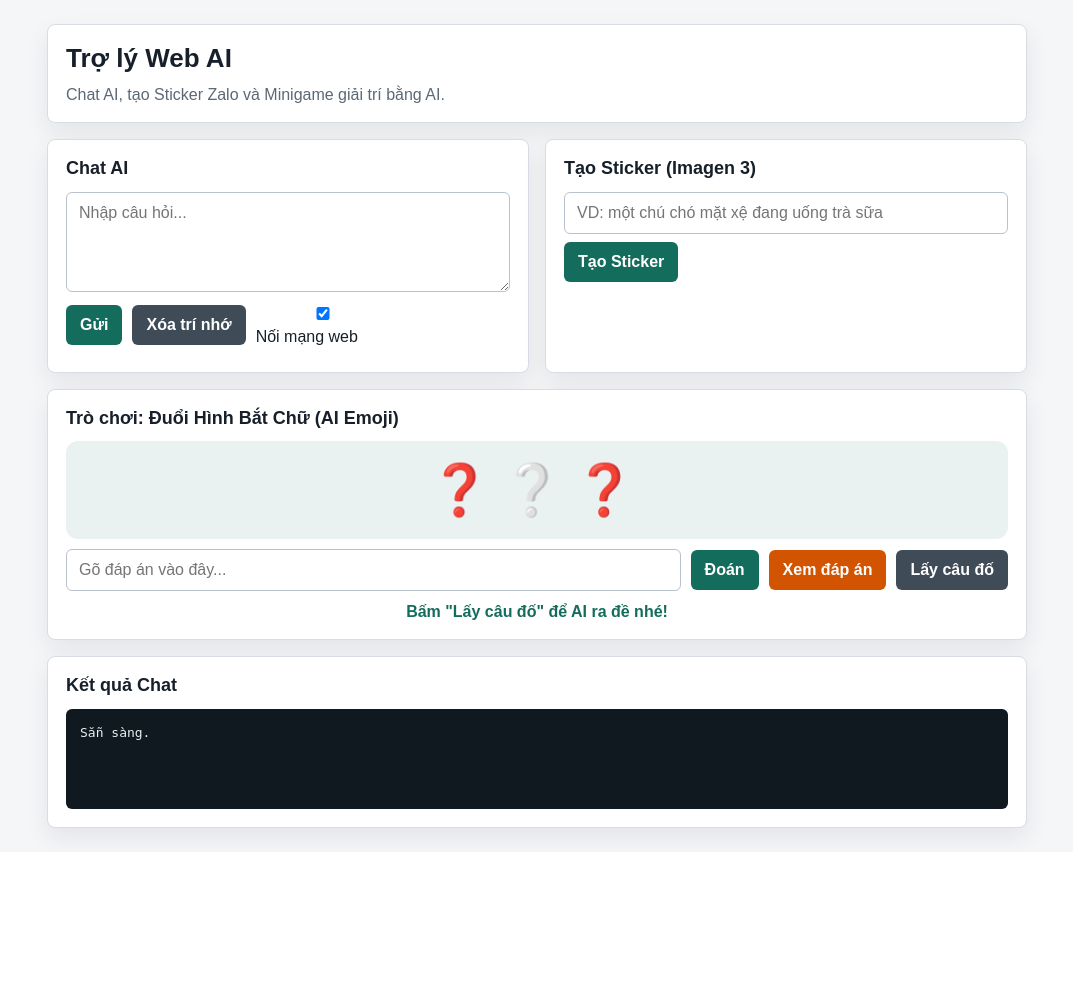
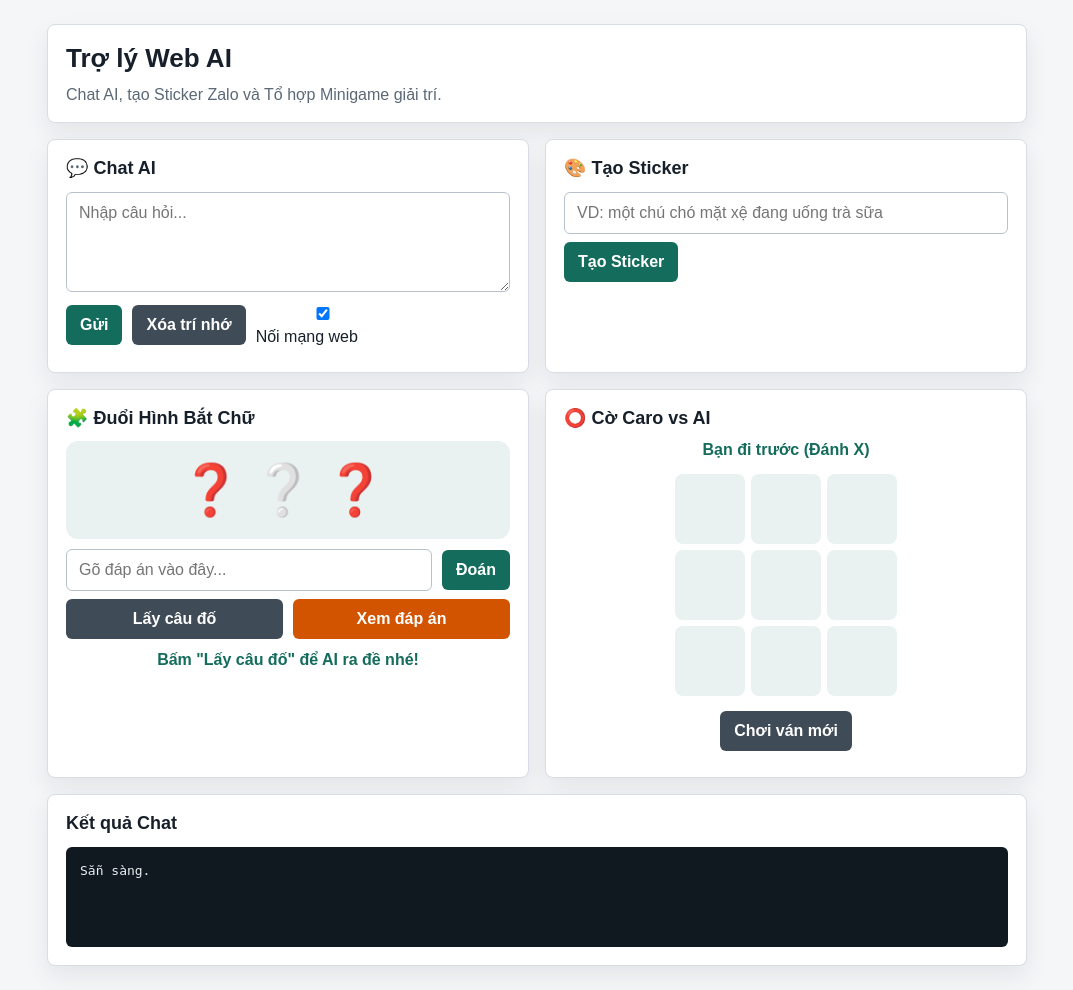
Before and after one commit to thuyALC/web-bot-page, a Flask app: page / in a window 1280 px wide. Shown: the whole page, without its empty margins (103-1176 px from the left). Before the commit the page ends 852 px from the top, so only its background shows below. Run offline with Flask 3, Linux system fonts and the light colour scheme.

Commit message:
Update index.html

```diff
--- a/templates/index.html
+++ b/templates/index.html
@@ -25,7 +25,15 @@
     pre { min-height: 100px; white-space: pre-wrap; overflow-wrap: anywhere; margin: 0; padding: 14px; border-radius: 6px; background: #101820; color: #e8f0f2; line-height: 1.5; }
     .media-box { margin-top: 15px; text-align: center; }
     .media-box img { max-width: 100%; border-radius: 8px; border: 1px solid #ccc; display: none; }
+
+    /* Style Game Đuổi hình bắt chữ */
     .game-board { font-size: 50px; text-align: center; padding: 20px; margin: 10px 0; background: #eaf1f1; border-radius: 12px; letter-spacing: 10px;}
+
+    /* Style Game Cờ Caro */
+    .caro-grid { display: grid; grid-template-columns: repeat(3, 70px); gap: 6px; justify-content: center; margin: 15px 0; }
+    .caro-cell { width: 70px; height: 70px; background: #eaf1f1; border-radius: 8px; display: flex; align-items: center; justify-content: center; font-size: 40px; font-weight: bold; cursor: pointer; transition: 0.2s; }
+    .caro-cell:hover { background: #dce7e7; }
+
     @media (max-width: 760px) { .grid { grid-template-columns: 1fr; } body { padding: 12px; } }
   </style>
 </head>
@@ -33,12 +41,12 @@
   <main>
     <section class="panel">
       <h1>Trợ lý Web AI</h1>
-      <p style="color: #5b6875; margin: 0;">Chat AI, tạo Sticker Zalo và Minigame giải trí bằng AI.</p>
+      <p style="color: #5b6875; margin: 0;">Chat AI, tạo Sticker Zalo và Tổ hợp Minigame giải trí.</p>
     </section>
 
     <section class="grid">
       <div class="panel">
-        <h2>Chat AI</h2>
+        <h2>💬 Chat AI</h2>
         <textarea id="message" placeholder="Nhập câu hỏi..."></textarea>
         <div class="row">
           <button id="send">Gửi</button>
@@ -48,7 +56,7 @@
       </div>
 
       <div class="panel">
-        <h2>Tạo Sticker (Imagen 3)</h2>
+        <h2>🎨 Tạo Sticker</h2>
         <input id="sticker-prompt" placeholder="VD: một chú chó mặt xệ đang uống trà sữa">
         <div class="row">
           <button id="create-sticker">Tạo Sticker</button>
@@ -60,16 +68,30 @@
       </div>
     </section>
 
-    <section class="panel">
-      <h2>Trò chơi: Đuổi Hình Bắt Chữ (AI Emoji)</h2>
-      <div class="game-board" id="game-display">❓❔❓</div>
-      <div class="row" style="display: flex;">
-        <input id="game-guess" placeholder="Gõ đáp án vào đây..." style="flex: 1; margin-bottom: 0;">
-        <button id="btn-guess">Đoán</button>
-        <button class="warning" id="btn-show-answer">Xem đáp án</button>
-        <button class="secondary" id="btn-new-riddle">Lấy câu đố</button>
+    <section class="grid">
+      <div class="panel">
+        <h2>🧩 Đuổi Hình Bắt Chữ</h2>
+        <div class="game-board" id="game-display">❓❔❓</div>
+        <div class="row" style="display: flex;">
+          <input id="game-guess" placeholder="Gõ đáp án vào đây..." style="flex: 1; margin-bottom: 0;">
+          <button id="btn-guess">Đoán</button>
+        </div>
+        <div class="row" style="margin-top: 5px;">
+          <button class="secondary" id="btn-new-riddle" style="flex: 1;">Lấy câu đố</button>
+          <button class="warning" id="btn-show-answer" style="flex: 1;">Xem đáp án</button>
+        </div>
+        <div id="game-status" style="margin-top: 12px; font-weight: bold; text-align: center; color: #146c5c;">Bấm "Lấy câu đố" để AI ra đề nhé!</div>
       </div>
-      <div id="game-status" style="margin-top: 12px; font-weight: bold; text-align: center; color: #146c5c;">Bấm "Lấy câu đố" để AI ra đề nhé!</div>
+
+      <div class="panel">
+        <h2>⭕ Cờ Caro vs AI</h2>
+        <div id="caro-status" style="text-align: center; font-weight: bold; color: #146c5c; margin-top: 5px;">Bạn đi trước (Đánh X)</div>
+        <div class="caro-grid" id="caro-board">
+          </div>
+        <div class="row" style="justify-content: center;">
+          <button class="secondary" id="btn-caro-reset">Chơi ván mới</button>
+        </div>
+      </div>
     </section>
 
     <section class="panel">
@@ -88,7 +110,7 @@
       return json;
     }
 
-    // Chat AI
+    // ================= CHAT AI =================
     document.querySelector("#send").addEventListener("click", async () => {
       const message = document.querySelector("#message").value.trim();
       const search = document.querySelector("#search").checked;
@@ -100,7 +122,13 @@
       } catch (err) { resultBox.textContent = "Lỗi: " + err.message; }
     });
 
-    // Tạo Sticker
+    document.querySelector("#clear").addEventListener("click", async () => {
+      await postJson("/api/clear", {});
+      document.querySelector("#message").value = "";
+      resultBox.textContent = "Đã xóa trí nhớ tạm.";
+    });
+
+    // ================= TẠO STICKER =================
     document.querySelector("#create-sticker").addEventListener("click", async () => {
       const prompt = document.querySelector("#sticker-prompt").value.trim();
       const status = document.querySelector("#sticker-status");
@@ -108,7 +136,7 @@
       if (!prompt) { status.textContent = "Nhập mô tả đi bạn ơi!"; return; }
 
       img.style.display = "none";
-      status.textContent = "Đang vẽ sticker... Vui lòng đợi tầm 10-15s.";
+      status.textContent = "Đang vẽ sticker... Vui lòng đợi nhé!";
       try {
         const data = await postJson("/api/sticker", { prompt });
         img.src = data.sticker_url;
@@ -117,14 +145,14 @@
       } catch (err) { status.textContent = err.message; }
     });
 
-    // Game Logic
+    // ================= GAME: ĐUỔI HÌNH BẮT CHỮ =================
     const gameDisplay = document.querySelector("#game-display");
     const gameGuess = document.querySelector("#game-guess");
     const gameStatus = document.querySelector("#game-status");
 
     document.querySelector("#btn-new-riddle").addEventListener("click", async () => {
-      gameDisplay.textContent = "⏳...";
-      gameStatus.textContent = "Đang nhờ AI nghĩ từ khó...";
+      gameDisplay.textContent = "⏳";
+      gameStatus.textContent = "Đang lấy câu đố...";
       gameStatus.style.color = "#5b6875";
       gameGuess.value = "";
       try {
@@ -132,11 +160,7 @@
         gameDisplay.textContent = data.emoji;
         gameStatus.textContent = "Đã có câu đố! Đoán xem đây là từ gì?";
         gameStatus.style.color = "#146c5c";
-      } catch (err) {
-        gameDisplay.textContent = "❌";
-        gameStatus.textContent = "Lỗi: " + err.message;
-        gameStatus.style.color = "red";
-      }
+      } catch (err) { gameStatus.textContent = "Lỗi: " + err.message; gameStatus.style.color = "red"; }
     });
 
     document.querySelector("#btn-guess").addEventListener("click", async () => {
@@ -145,39 +169,110 @@
       try {
         const data = await postJson("/api/game/guess", { guess });
         gameStatus.textContent = data.message;
-        if (data.correct) {
-          gameStatus.style.color = "#27ae60";
-        } else {
-          gameStatus.style.color = "#d35400";
-        }
-      } catch (err) {
-        gameStatus.textContent = "Lỗi: " + err.message;
-        gameStatus.style.color = "red";
-      }
+        gameStatus.style.color = data.correct ? "#27ae60" : "#d35400";
+      } catch (err) { gameStatus.textContent = "Lỗi: " + err.message; }
     });
 
-    // Nút Xem đáp án mới
     document.querySelector("#btn-show-answer").addEventListener("click", async () => {
       try {
         const data = await postJson("/api/game/answer", {});
         gameStatus.textContent = data.message;
-        gameStatus.style.color = "#d35400"; // Hiện màu cam
-        gameDisplay.textContent = "🙈"; // Giấu ảnh đi vì đã xem đáp án
-      } catch (err) {
-        gameStatus.textContent = "Lỗi: " + err.message;
-        gameStatus.style.color = "red";
-      }
+        gameStatus.style.color = "#d35400";
+        gameDisplay.textContent = "🙈";
+      } catch (err) { gameStatus.textContent = "Lỗi: " + err.message; }
     });
 
     gameGuess.addEventListener("keypress", function(event) {
       if (event.key === "Enter") { document.querySelector("#btn-guess").click(); }
     });
 
-    document.querySelector("#clear").addEventListener("click", async () => {
-      await postJson("/api/clear", {});
-      document.querySelector("#message").value = "";
-      resultBox.textContent = "Đã xóa trí nhớ tạm.";
+    // ================= GAME: CỜ CARO VS AI =================
+    const caroBoard = document.getElementById('caro-board');
+    const caroStatus = document.getElementById('caro-status');
+    let caroState = ['', '', '', '', '', '', '', '', ''];
+    let caroActive = true;
+
+    function renderCaro() {
+      caroBoard.innerHTML = '';
+      caroState.forEach((cell, index) => {
+        const div = document.createElement('div');
+        div.className = 'caro-cell';
+        div.style.color = cell === 'X' ? '#146c5c' : '#d35400';
+        div.textContent = cell;
+        div.addEventListener('click', () => handleCaroClick(index));
+        caroBoard.appendChild(div);
+      });
+    }
+
+    function checkCaroWin(state, player) {
+      const wins = [[0,1,2], [3,4,5], [6,7,8], [0,3,6], [1,4,7], [2,5,8], [0,4,8], [2,4,6]];
+      return wins.some(combo => combo.every(i => state[i] === player));
+    }
+
+    function botCaroMove() {
+      if (!caroActive) return;
+      let emptyCells = caroState.map((val, idx) => val === '' ? idx : null).filter(val => val !== null);
+      if (emptyCells.length === 0) return;
+
+      let move = emptyCells[Math.floor(Math.random() * emptyCells.length)]; // Mặc định đánh ngẫu nhiên
+
+      // AI thông minh: Kiểm tra xem AI có thể thắng luôn không
+      for (let i of emptyCells) {
+          let stateCopy = [...caroState]; stateCopy[i] = 'O';
+          if (checkCaroWin(stateCopy, 'O')) { move = i; break; }
+      }
+      // AI thông minh: Nếu không thắng được, kiểm tra xem có cần chặn người chơi không
+      if (caroState[move] !== 'O') {
+          for (let i of emptyCells) {
+              let stateCopy = [...caroState]; stateCopy[i] = 'X';
+              if (checkCaroWin(stateCopy, 'X')) { move = i; break; }
+          }
+      }
+
+      caroState[move] = 'O';
+      renderCaro();
+
+      if (checkCaroWin(caroState, 'O')) {
+          caroStatus.textContent = 'Máy Thắng rồi! Bạn gà quá 😆';
+          caroStatus.style.color = '#d35400';
+          caroActive = false;
+      } else if (!caroState.includes('')) {
+          caroStatus.textContent = 'Hòa nhau nhé! 🤝';
+          caroStatus.style.color = '#5b6875';
+          caroActive = false;
+      } else {
+          caroStatus.textContent = 'Tới lượt bạn (Đánh X)';
+      }
+    }
+
+    function handleCaroClick(index) {
+      if (caroState[index] !== '' || !caroActive) return;
+      caroState[index] = 'X';
+      renderCaro();
+
+      if (checkCaroWin(caroState, 'X')) {
+          caroStatus.textContent = 'Bạn thắng rồi! Quá dữ 🎉';
+          caroStatus.style.color = '#27ae60';
+          caroActive = false;
+      } else if (!caroState.includes('')) {
+          caroStatus.textContent = 'Hòa nhau nhé! 🤝';
+          caroStatus.style.color = '#5b6875';
+          caroActive = false;
+      } else {
+          caroStatus.textContent = 'AI đang suy nghĩ...';
+          setTimeout(botCaroMove, 400); // Giả vờ AI suy nghĩ 0.4s cho chân thực
+      }
+    }
+
+    document.getElementById('btn-caro-reset').addEventListener('click', () => {
+        caroState = ['', '', '', '', '', '', '', '', ''];
+        caroActive = true;
+        caroStatus.textContent = 'Bạn đi trước (Đánh X)';
+        caroStatus.style.color = '#146c5c';
+        renderCaro();
     });
+
+    renderCaro(); // Khởi tạo bàn cờ lần đầu
   </script>
 </body>
 </html>
```
